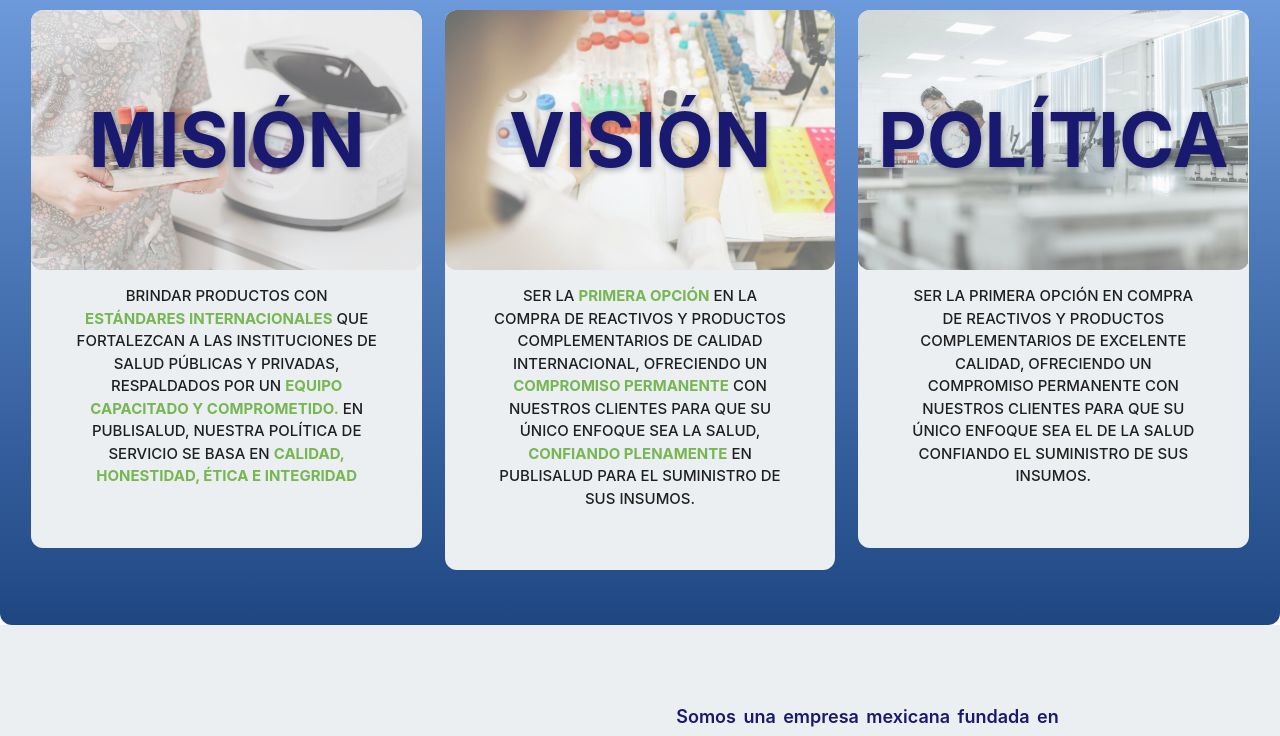
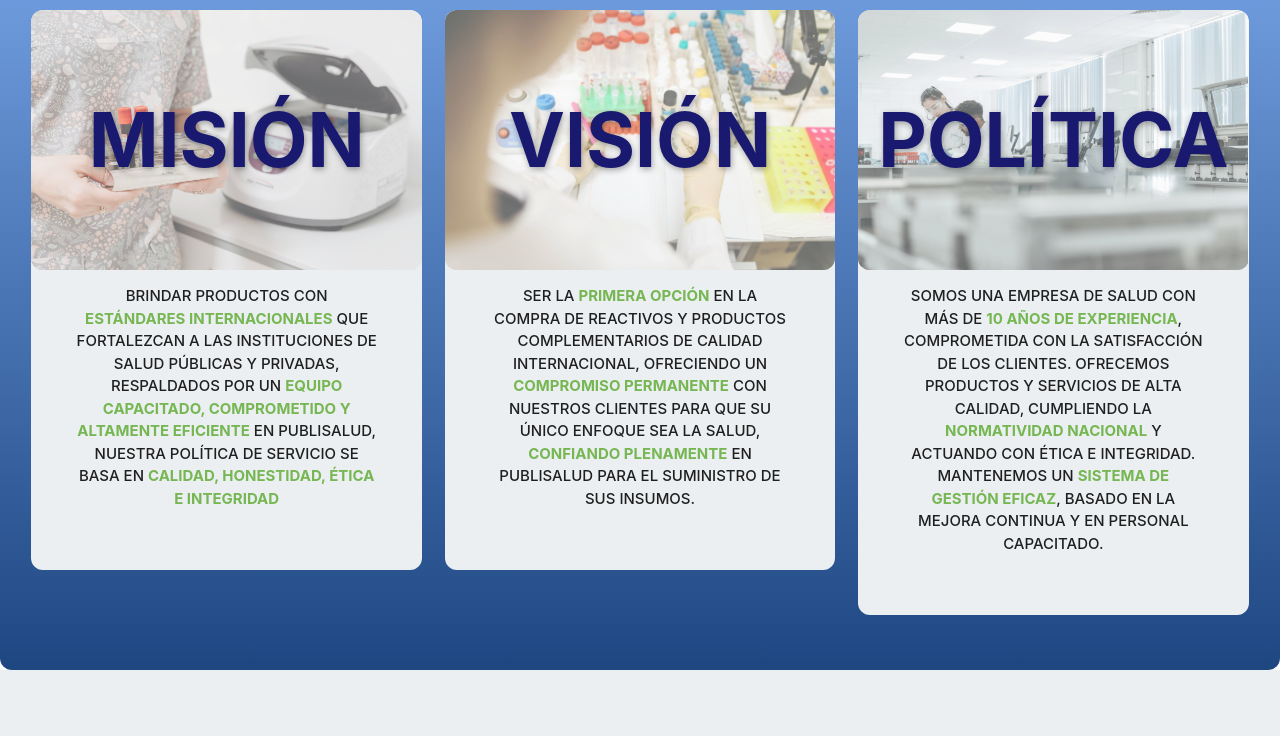
Before and after one commit to VivancoArely/PubliSalud, an Angular app: page /nosotros in a window 1280 px wide. Shown: the part 599-1335 px from the top of the page. Built offline with nearby package versions, Linux system fonts and the light colour scheme.

Commit message:
antes bd

```diff
--- a/src/app/components/mision/mision.html
+++ b/src/app/components/mision/mision.html
@@ -11,7 +11,7 @@
               </div>
               <p>
                Brindar productos con <b>estándares internacionales</b> que fortalezcan a las instituciones de salud
-               públicas y privadas, respaldados por un <b>equipo capacitado y comprometido.</b>
+               públicas y privadas, respaldados por un <b>equipo capacitado, comprometido  y altamente eficiente</b>
                 En Publisalud, nuestra política de servicio se basa en <b>calidad, honestidad, ética e integridad</b>
               </p>
             </li>
@@ -40,9 +40,8 @@
                <h1>POLÍTICA</h1>
              </div>
               <p>
-              Ser la primera opción en compra de reactivos y productos complementarios de excelente calidad,
-              ofreciendo un compromiso permanente con nuestros clientes para que su único enfoque sea el de la salud
-               confiando  el suministro de sus insumos.
+              Somos una empresa de salud con más de <b>10 años de experiencia</b>, comprometida con la satisfacción de los clientes. Ofrecemos productos y servicios de alta calidad,
+               cumpliendo la <b>normatividad nacional</b> y actuando con ética e integridad. Mantenemos un <b>sistema de gestión eficaz</b>, basado en la mejora continua y en personal capacitado.
               </p>
             </li>
           </ul>
```
